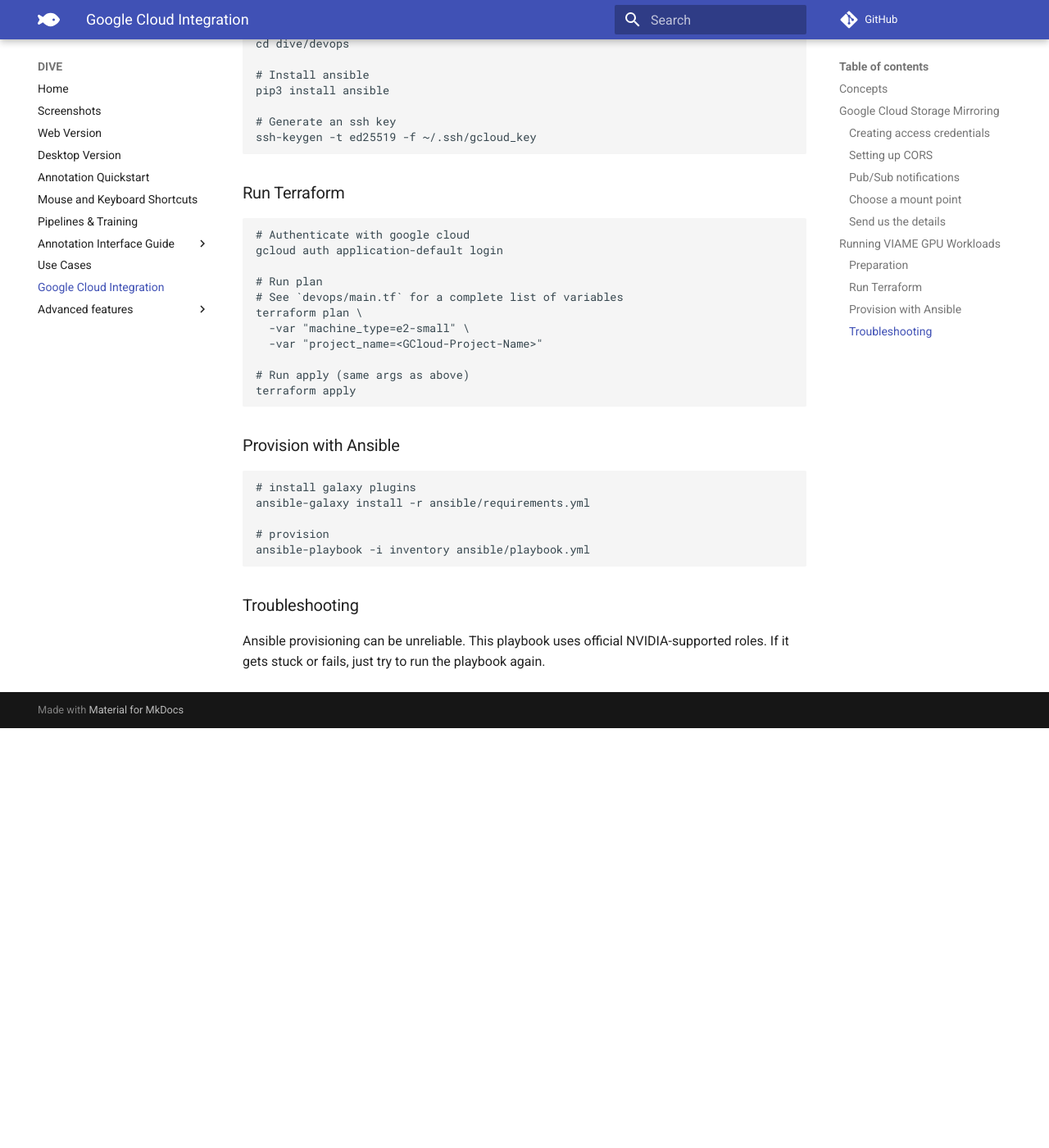
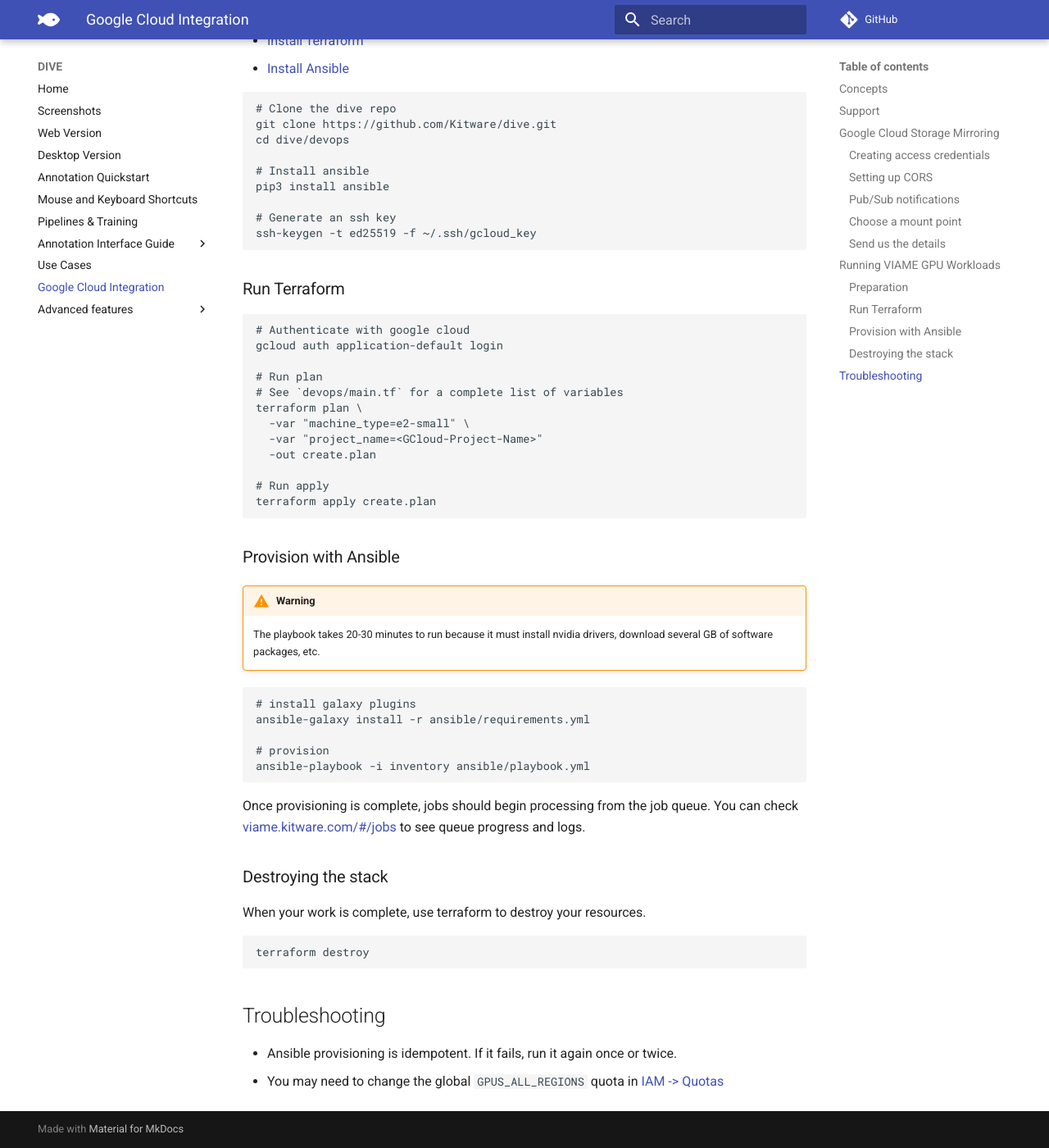
Before and after one commit to Kitware/dive, an MkDocs documentation site: the page built from docs/Google-Cloud.md, in a window 1280 px wide and 1400 px high, scrolled down 3123 px. Shown: the whole window at 82% size. Built offline with MkDocs 1.6.1 and Material for MkDocs 9.7.7, drawn with Linux system fonts in a browser that asks for light colours; comment, search, counter and statistics services are not loaded; before the commit the page ends 4011 px from its top, so only the background shows below that; some of the changed text lies outside the part shown.

Commit message:
Finish ansible

````diff
--- a/docs/Google-Cloud.md
+++ b/docs/Google-Cloud.md
@@ -1,20 +1,24 @@
 # Google Cloud
 
-This guide is intended for DIVE Web users who would like to use Google Cloud resources like storage and compute to store and process data.  Your data will live in GCS Buckets and can be analyzed on either Kitware's servers or your own service workers.
+This guide is intended for VIAME Web users who would like to use Google Cloud resources to store and process data.  Your data will live in GCS Buckets and can be analyzed on either Kitware's servers or your own cloud service workers.
 
 ![Google Cloud Diagram](images/Diagrams/Google-Cloud.png)
 
 ## Concepts
 
-* Kitware maintains viame.kitware.com web server deployment.
+* Kitware maintains [viame.kitware.com](https://viame.kitware.com) web server deployment.
 * You own and manage your data in cloud storage buckets.
-* (optional) You run worker nodes that process your own job queue.
+* (optional) You run worker nodes that process your own personal job queue.
 
 There are several benefits to this configuration:
 
 * Our team can provide support and troubleshooting directly on your data and error logs.
 * Our team manages deployments, updates, and maintenance.
 * Our team can provide recommendatations for annotation and analysis based on your specific data and needs.
+
+## Support
+
+**For questions or support, please reach out to `viame-web@kitware.com`**
 
 ## Google Cloud Storage Mirroring
 
@@ -116,12 +120,16 @@ gcloud auth application-default login
 terraform plan \
   -var "machine_type=e2-small" \
   -var "project_name=<GCloud-Project-Name>"
+  -out create.plan
 
-# Run apply (same args as above)
-terraform apply
+# Run apply
+terraform apply create.plan
 ```
 
 ### Provision with Ansible
+
+!!! warning
+    The playbook takes 20-30 minutes to run because it must install nvidia drivers, download several GB of software packages, etc.
 
 ``` bash
 # install galaxy plugins
@@ -131,6 +139,17 @@ ansible-galaxy install -r ansible/requirements.yml
 ansible-playbook -i inventory ansible/playbook.yml
 ```
 
-### Troubleshooting
+Once provisioning is complete, jobs should begin processing from the job queue.  You can check [viame.kitware.com/#/jobs](https://viame.kitware.com/#/jobs) to see queue progress and logs.
 
-Ansible provisioning can be unreliable.  This playbook uses official NVIDIA-supported roles.  If it gets stuck or fails, just try to run the playbook again.
+### Destroying the stack
+
+When your work is complete, use terraform to destroy your resources.
+
+``` bash
+terraform destroy
+```
+
+## Troubleshooting
+
+* Ansible provisioning is idempotent.  If it fails, run it again once or twice.
+* You may need to change the global `GPUS_ALL_REGIONS` quota in [IAM -> Quotas](https://stackoverflow.com/questions/53415180/gcp-error-quota-gpus-all-regions-exceeded-limit-0-0-globally)
````
Also changed, not shown: docker/README.md (+2 -5 lines), 2 other files.
